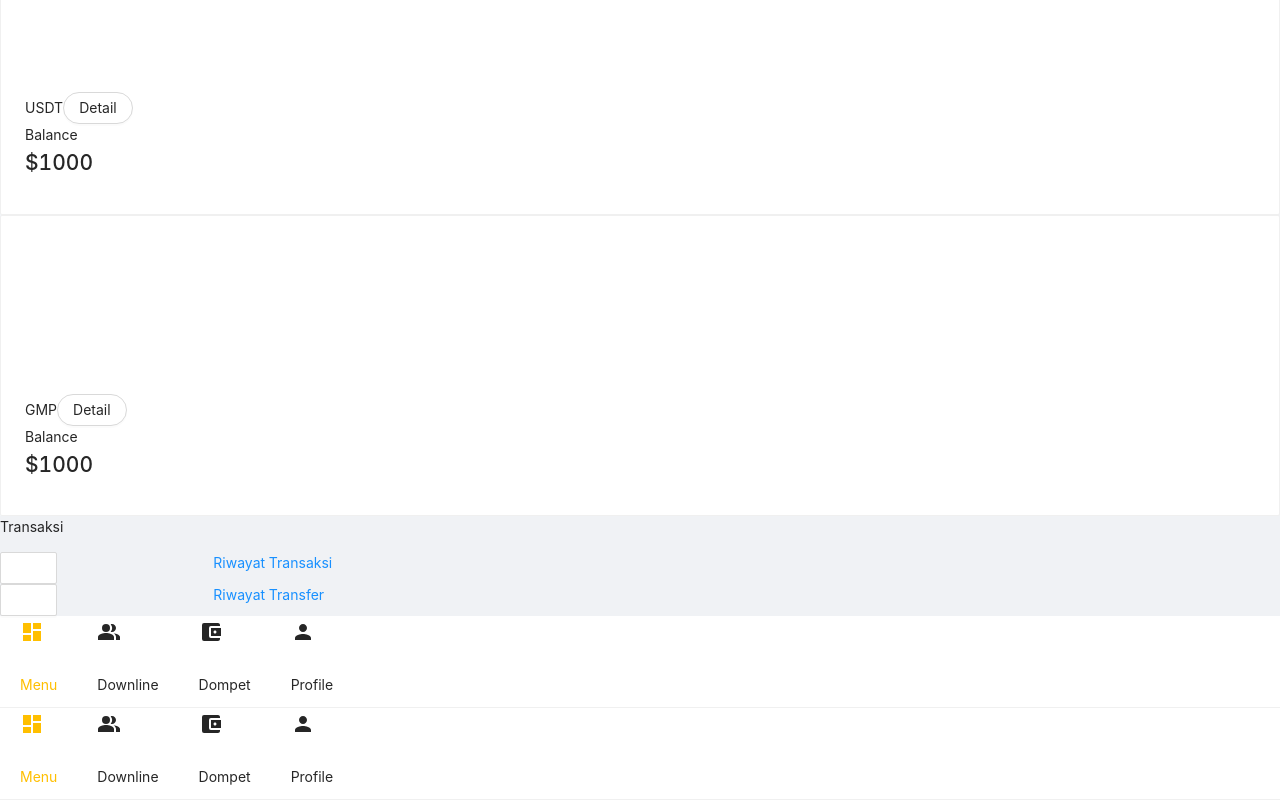
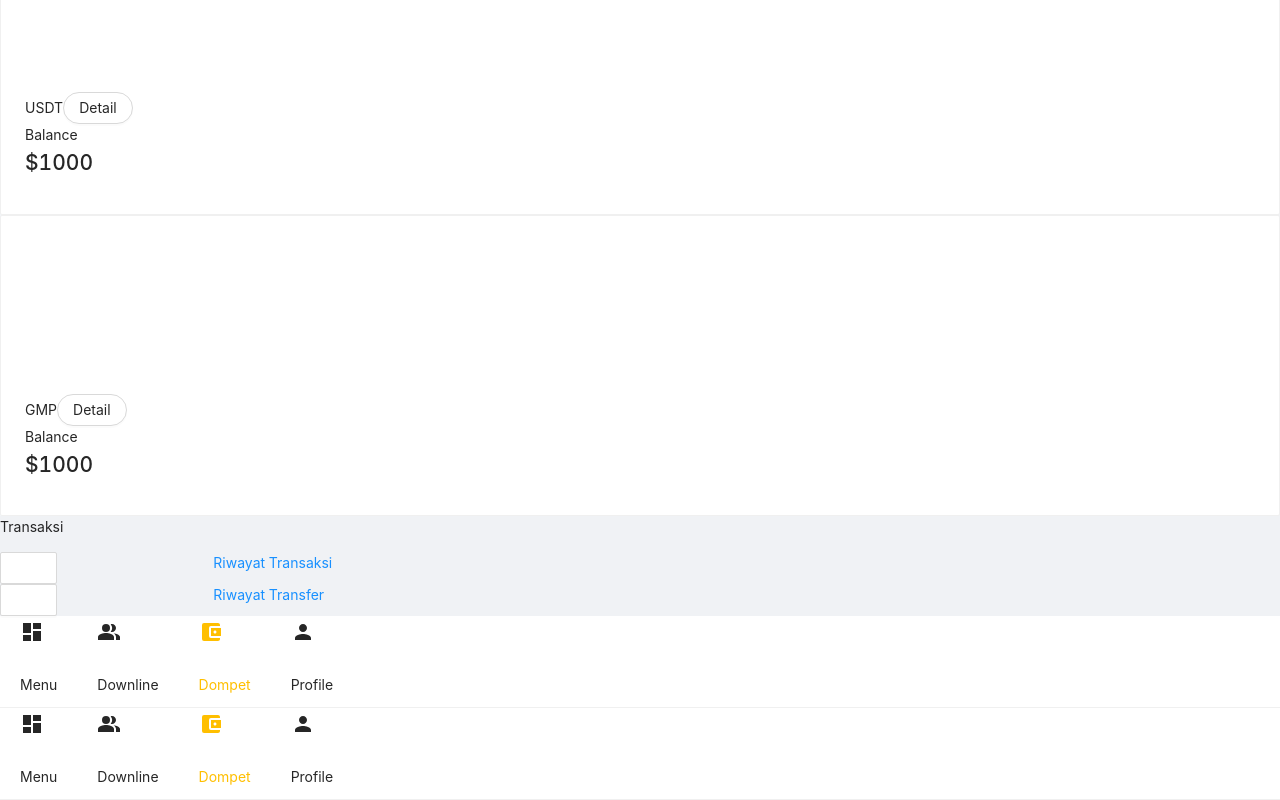
Before and after one commit to dystianen/gmp-frontend, a Next.js app: page /wallet in a window 1280 px wide. Shown: the part 414-1214 px from the top of the page. Built offline with nearby package versions, Linux system fonts and the light colour scheme; sample sign-in values are in the browser's storage.

Commit message:
fix: active menu navigation

```diff
--- a/components/Layout/DesktopLayout/DesktopLayoutNavigation.js
+++ b/components/Layout/DesktopLayout/DesktopLayoutNavigation.js
@@ -1,4 +1,4 @@
-import React, {useState} from 'react';
+import React, {useEffect, useState} from 'react';
 import {useRouter} from "next/router";
 import {Menu} from "antd";
 import {MdDashboard, MdPeopleAlt, MdAccountBalanceWallet, MdPerson} from "react-icons/md";
@@ -6,6 +6,18 @@ import {MdDashboard, MdPeopleAlt, MdAccountBalanceWallet, MdPerson} from "react-
 export const DesktopLayoutNavigation = () => {
     const router = useRouter();
     const [setKeys, setSetKeys] = useState(['1']);
+
+    useEffect(() => {
+        if (router.pathname === '/investment_package') {
+            setSetKeys(['1'])
+        } else if (router.pathname === '/downline') {
+            setSetKeys(['2'])
+        } else if (router.pathname === '/wallet') {
+            setSetKeys(['3'])
+        } else {
+            setSetKeys(['4'])
+        }
+    } , [router])
 
     const menu = [
         {
```
